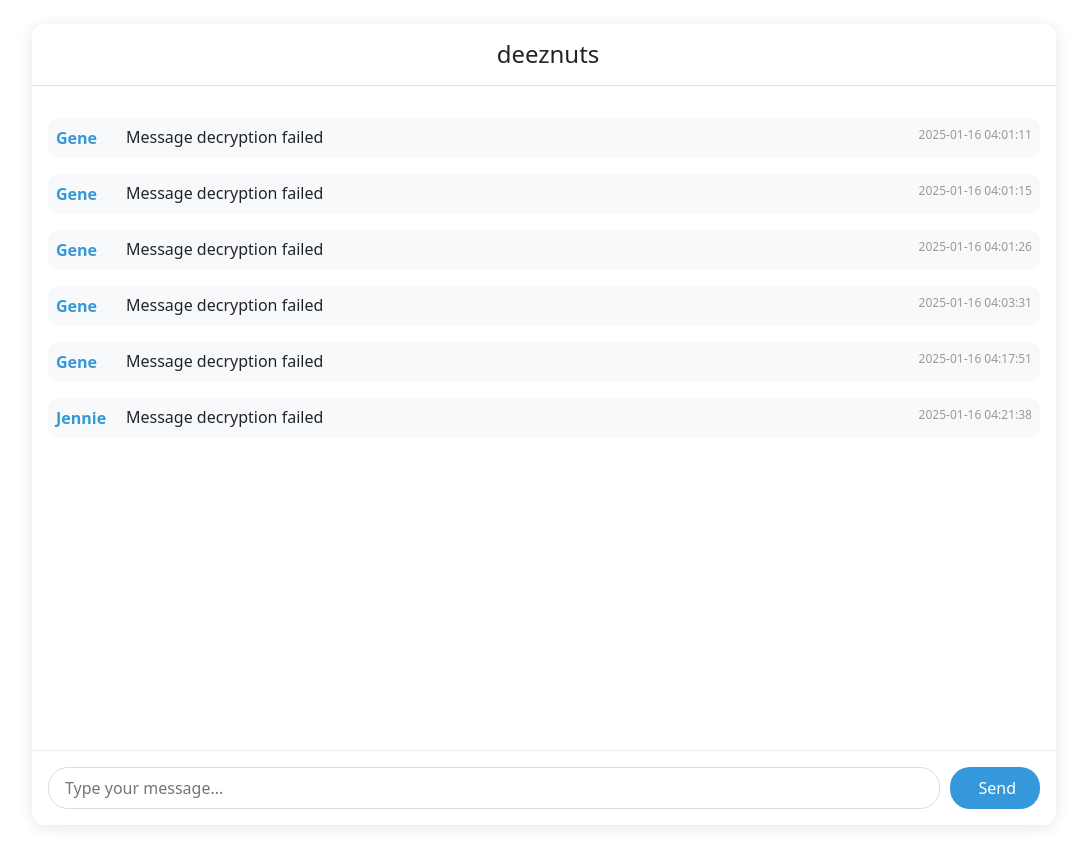
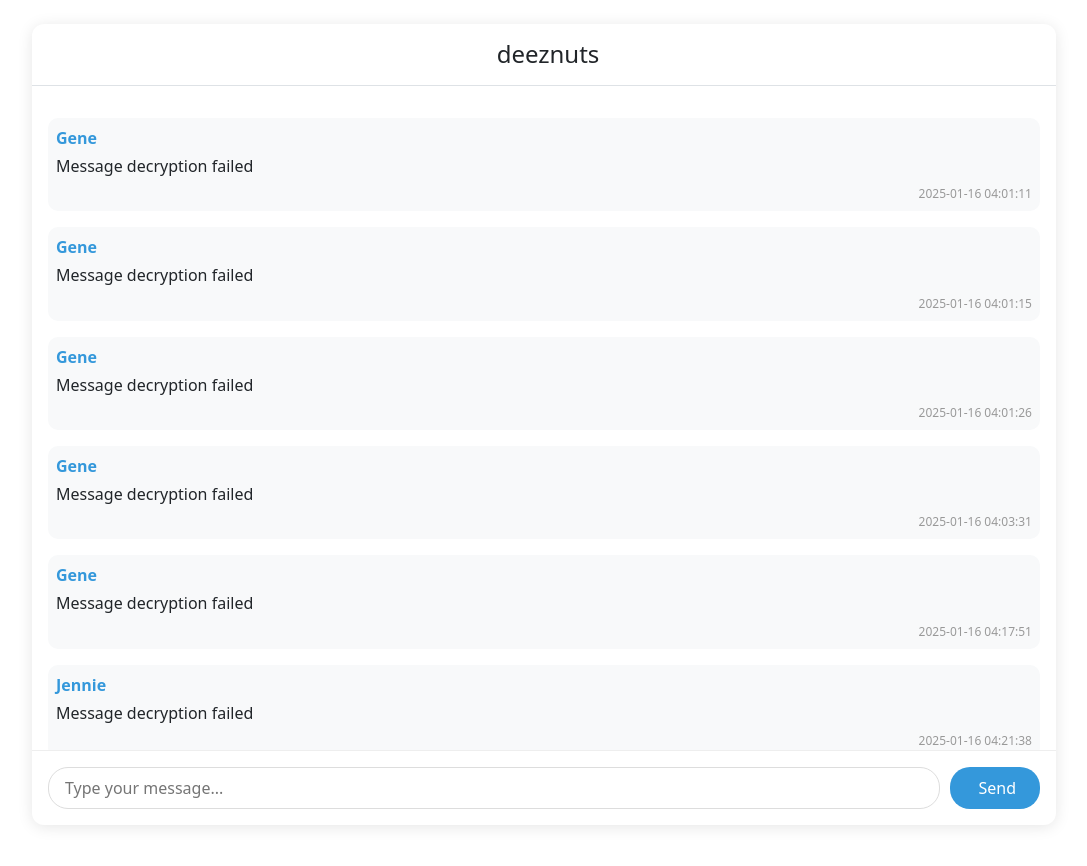
Before and after one commit to iamwhiterabbit18/flask-proj, a Flask app: page /room/1 in a window 1280 px wide. Shown: the part 56-922 px from the top of the page, without its empty margins (96-1183 px from the left). Run offline with Flask 3, Linux system fonts and the light colour scheme; a user stored in the database is signed in; data comes from the database, SQL or seed files in the repository; both versions use the stored data as it was after the commit; some libraries are stand-ins or nearby versions.

Commit message:
fix design: message break

```diff
--- a/project/main.py
+++ b/project/main.py
@@ -3,4 +3,4 @@ from website import create_app, socketio
 app = create_app();
 
 if __name__ == '__main__':
-  socketio.run(app, debug=True)
+  socketio.run(app, debug=True, host="192.168.1.39", port=5000)
--- a/project/website/static/css/style.css
+++ b/project/website/static/css/style.css
@@ -93,33 +93,46 @@ body {
   background: #2980b9;
 }
 
+.messages {
+  overflow-y: auto; /* Ensure scrolling if content overflows */
+  flex: 1;
+  width: 100%;
+  padding: 1rem;
+  word-wrap: break-word; /* Break long words to prevent overflow */
+}
+
 .message {
   display: flex;
-  flex-direction: row;
+  flex-direction: column; /* Stack elements inside the message vertically */
   align-items: flex-start;
   margin: 1rem 0;
   padding: 0.5rem;
   background: #f8f9fa;
   border-radius: 10px;
+  word-wrap: break-word; /* Ensure long content doesn't break out */
 }
 
 .message strong {
   color: var(--primary-color);
-  margin-right: 10px;
-  min-width: 60px;
+  margin-bottom: 5px;
+  word-break: break-word; /* Break words if necessary */
 }
 
 .message p {
   margin: 0;
   padding: 0;
   line-height: 1.4;
+  word-break: break-word; /* Ensure text doesn't overflow */
 }
 
 .message small {
-  margin-left: auto;
+  margin-top: 0.5rem;
   font-size: 0.75rem;
   color: #999;
+  align-self: flex-end;
+  word-break: break-word;
 }
+
 
 .join {
   text-align: center;
```
Also changed, not shown: project/instance/database.db.
